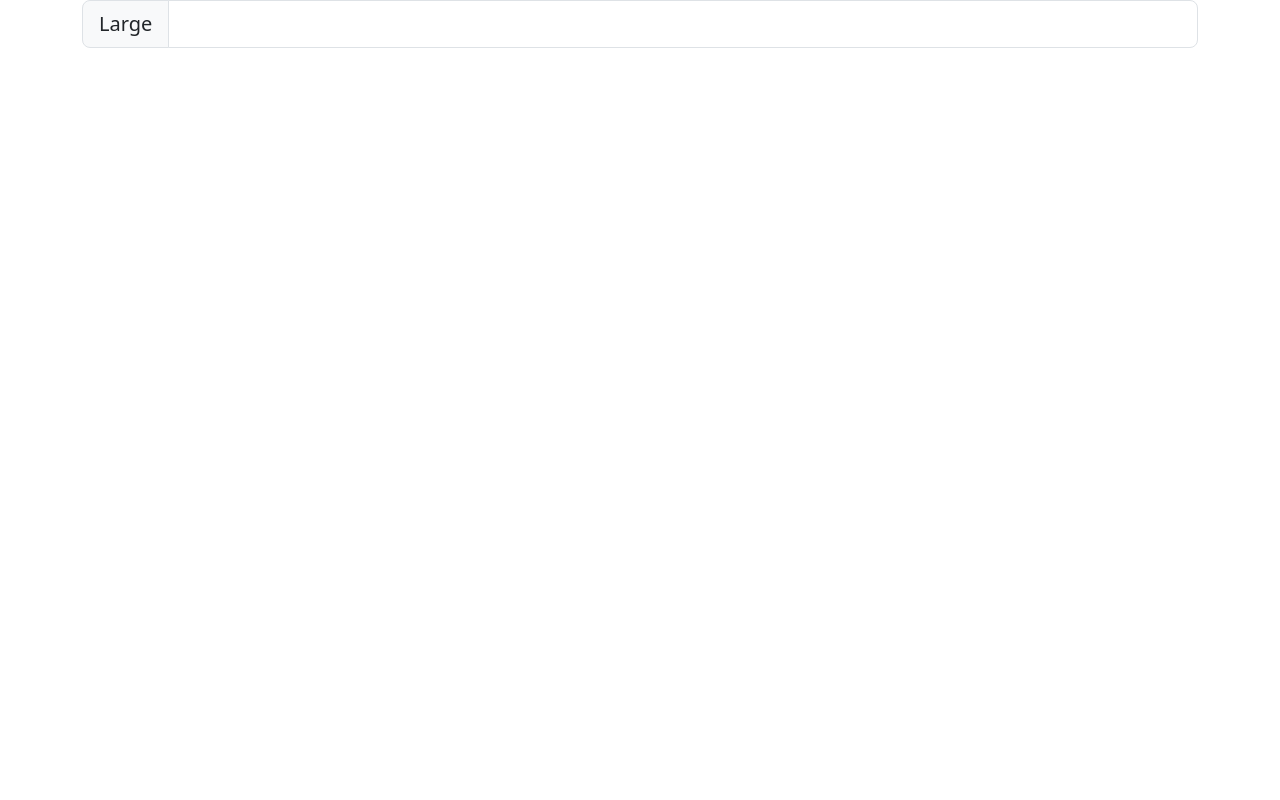
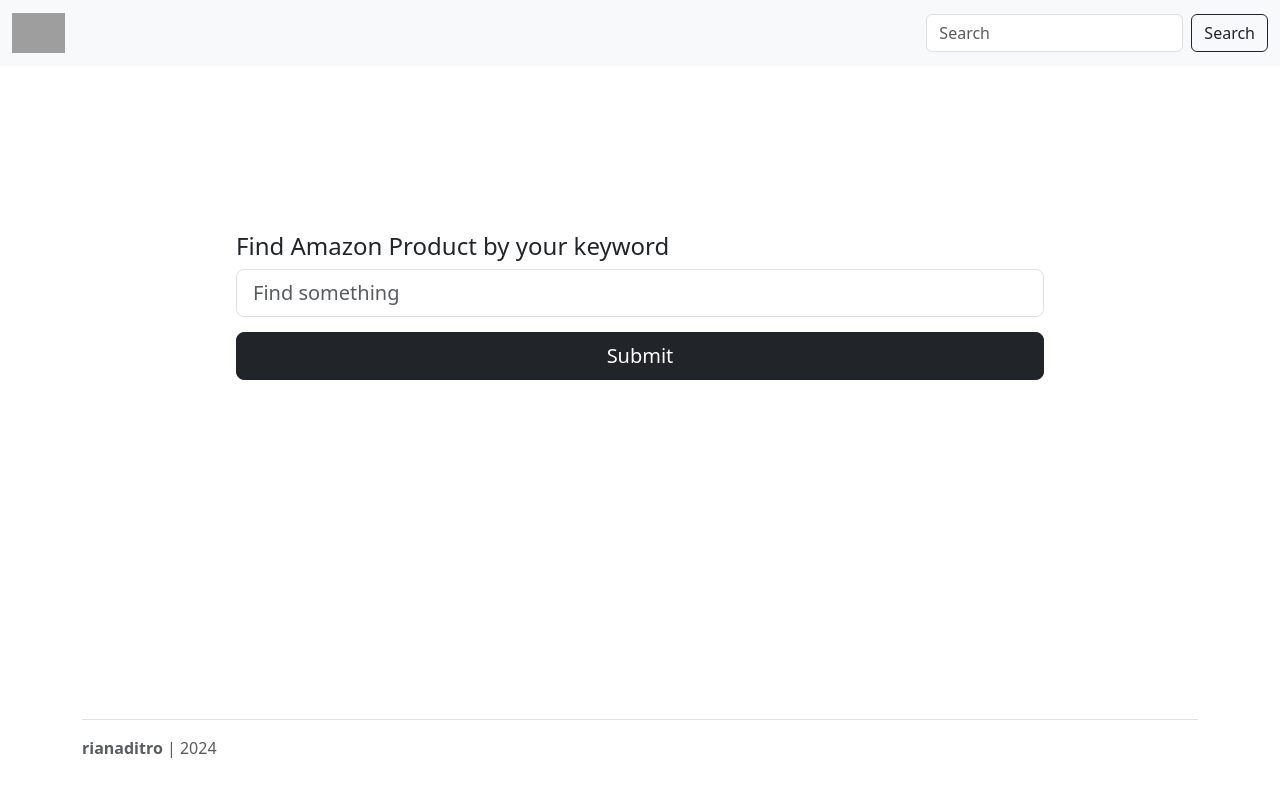
Before and after one commit to rianaditro/amazon_live_scraping, a Flask app: page / in a window 1280 px wide. Before the commit the page is almost empty. Run offline with Flask 3, Linux system fonts and the light colour scheme; some libraries are stand-ins or nearby versions; grey boxes are pictures that could not be loaded.

Commit message:
fix: layout

```diff
--- a/templates/index.html
+++ b/templates/index.html
@@ -3,18 +3,41 @@
 <head>
     <meta charset="UTF-8">
     <meta name="viewport" content="width=device-width, initial-scale=1.0">
-    <title>Document</title>
+    <title>Live Scraping Amazon</title>
     <link href="https://cdn.jsdelivr.net/npm/bootstrap@5.3.2/dist/css/bootstrap.min.css" rel="stylesheet" integrity="sha384-T3c6CoIi6uLrA9TneNEoa7RxnatzjcDSCmG1MXxSR1GAsXEV/Dwwykc2MPK8M2HN" crossorigin="anonymous">
     <link rel="stylesheet" type="text/css" href="https://cdn.datatables.net/1.10.25/css/dataTables.bootstrap5.css">
 </head>
 <body>
-    <div class="container">
-        <form action="/scraping" method="post">
-            <div class="input-group input-group-lg">
-                <span class="input-group-text" id="inputGroup-sizing-lg">Large</span>
-                <input name="keyword" type="text" class="form-control" aria-label="Sizing example input" aria-describedby="inputGroup-sizing-lg">
-            </div>
-        </form>
+    <nav class="navbar bg-body-tertiary">
+        <div class="container-fluid">
+            <a class="navbar-brand" href="#">
+                <img src="https://upload.wikimedia.org/wikipedia/commons/a/a9/Amazon_logo.svg" alt="Amazon_logo" height="40px">
+            </a>
+            <form class="d-flex" role="search">
+                <input class="form-control me-2" type="search" placeholder="Search" aria-label="Search">
+                <button class="btn btn-outline-dark" type="submit">Search</button>
+            </form>
+        </div>
+      </nav>
+    <div class="container" style="padding: 150px;">
+        <div class="cover-container d-flex h-100 p-3 mx-auto flex-column">
+            <form action="/scraping" method="post">
+                <h4>Find Amazon Product by your keyword</h4>
+                <div class="input-group input-group-lg">
+                    <input name="keyword" type="text" class="form-control" placeholder="Find something" aria-label="Sizing example input" aria-describedby="inputGroup-sizing-lg">
+                </div>
+                <div class="d-grid gap-2" style="padding-top: 15px;">
+                    <button type="submit" class="btn btn-dark btn-lg">Submit</button>
+                </div>
+            </form>
+        </div>
+    </div>
+    <div class="container fixed-bottom">
+        <footer class="d-flex flex-wrap justify-content-between align-items-center py-3 my-4 border-top">
+          <div class="col-md-4 d-flex align-items-center">
+            <span class="mb-3 mb-md-0 text-body-secondary"><b>rianaditro</b> | 2024</span>
+          </div>
+        </footer>
     </div>
     <script src="https://cdn.jsdelivr.net/npm/@popperjs/core@2.11.8/dist/umd/popper.min.js" integrity="sha384-I7E8VVD/ismYTF4hNIPjVp/Zjvgyol6VFvRkX/vR+Vc4jQkC+hVqc2pM8ODewa9r" crossorigin="anonymous"></script>
     <script src="https://cdn.jsdelivr.net/npm/bootstrap@5.3.3/dist/js/bootstrap.min.js" integrity="sha384-0pUGZvbkm6XF6gxjEnlmuGrJXVbNuzT9qBBavbLwCsOGabYfZo0T0to5eqruptLy" crossorigin="anonymous"></script>
```
